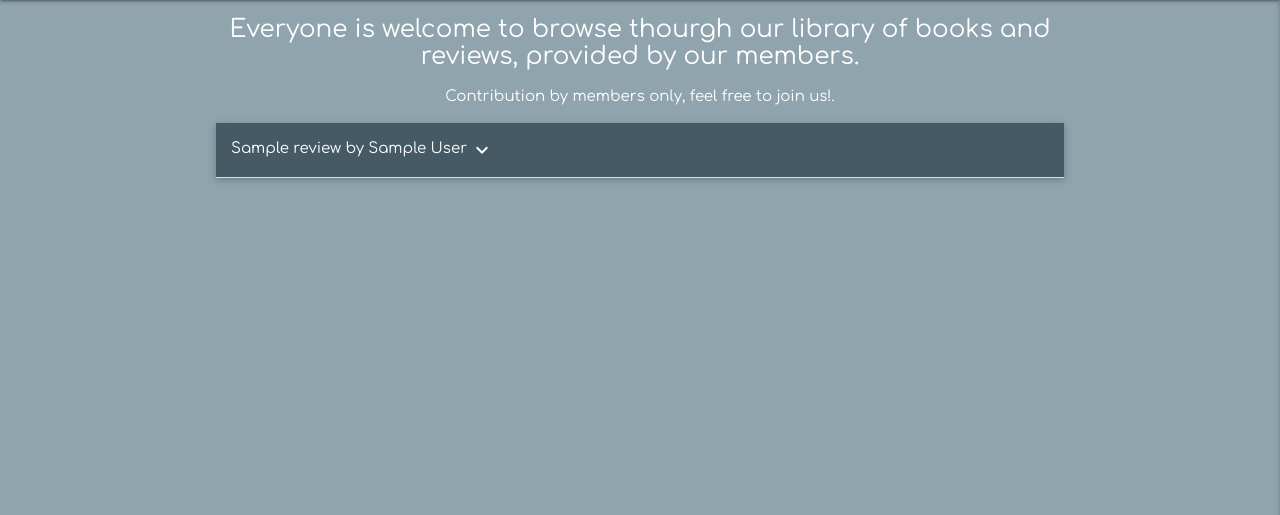
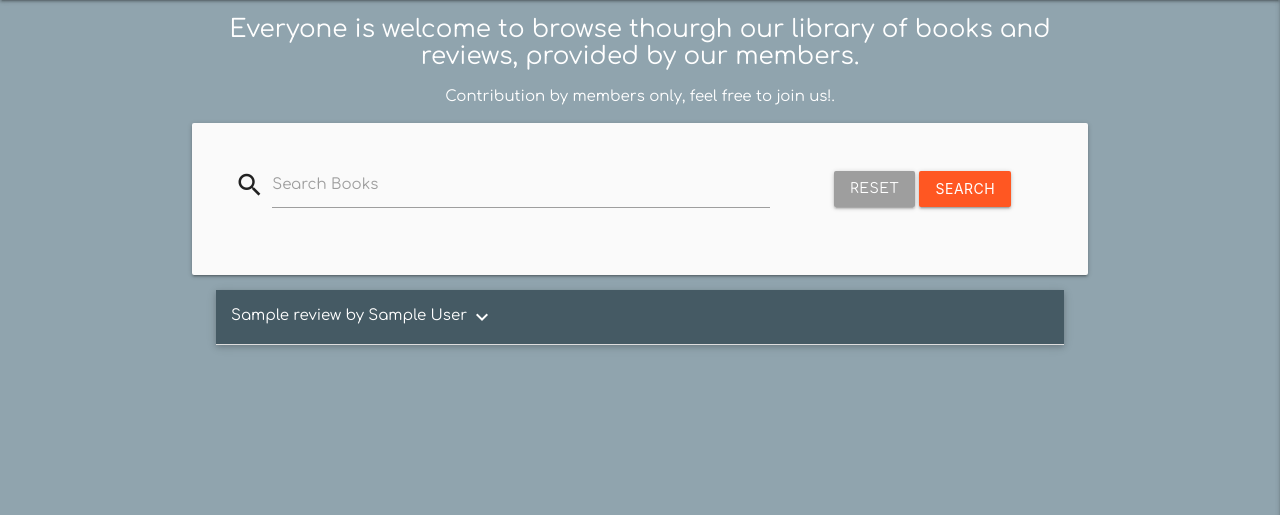
Before and after one commit to emiberndt/Backend-Development-Project---AsianBites, a Flask app: page / in a window 1280 px wide. Shown: the part 64-579 px from the top of the page. Run offline with Flask 2, Linux system fonts and the light colour scheme; grey boxes marked "Sample" are stand-in pictures; a database or web service that is not in the repository returns one stand-in record (values such as "Sample title"); some libraries are stand-ins or nearby versions.

Commit message:
Add function to search in the book library

```diff
--- a/app.py
+++ b/app.py
@@ -22,6 +22,13 @@ mongo = PyMongo(app)
 @app.route("/get_reviews")
 def get_reviews():
     reviews = list(mongo.db.reviews.find())
+    return render_template("reviews.html", reviews=reviews)
+
+
+@app.route("/search", methods=["GET", "POST"])
+def search():
+    query = request.form.get("query")
+    reviews = list(mongo.db.reviews.find({"$text": {"$search": query}}))
     return render_template("reviews.html", reviews=reviews)
 
 
--- a/templates/reviews.html
+++ b/templates/reviews.html
@@ -8,12 +8,29 @@
     <p class="center-align white-text">Contribution by members only, feel free to join us!.</p>
     {% endif %}
 
+    <div class="row card-panel grey lighten-5">
+        <form action="{{ url_for('search') }}" method="post" class="col s12">
+            <div class="row valign-wrapper center-align">
+                <div class="input-field col s12 m8">
+                    <i class="material-icons prefix">search</i>
+                    <input type="text" name="query" id="query" minlength="3" class="validate" required>
+                    <label for="query">Search Books</label>
+                </div>
+                <div class="col s12 m4">
+                    <a href="{{ url_for('get_reviews') }}" class="btn grey text-shadow">Reset</a>
+                    <button type="submit" class="btn deep-orange text-shadow">Search</button>
+                </div>
+            </div>
+        </form>
+    </div>
+
+    {% if reviews|length > 0 %}
     <ul class="collapsible popout">
         {% for review in reviews %}
         <li>
             <div class="collapsible-header blue-grey darken-2 white-text">
-                <strong>{{ review.book_title }} by {{ review.author }}</strong>
-                <i class="material-icons">keyboard_arrow_down</i>
+                    <strong>{{ review.book_title }} by {{ review.author }}</strong>
+                    <i class="material-icons">keyboard_arrow_down</i>
             </div>
             <div class="collapsible-body blue-grey darken-2 white-text">
                 <img src="{{ review.image_url }}" alt="The cover of the book">
@@ -37,5 +54,8 @@
         </li>
         {% endfor %}
     </ul>
+    {% else %}
+        <h3 class="black-text center-align">No results found</h3>
+    {% endif %}
 
  {% endblock %}
```
